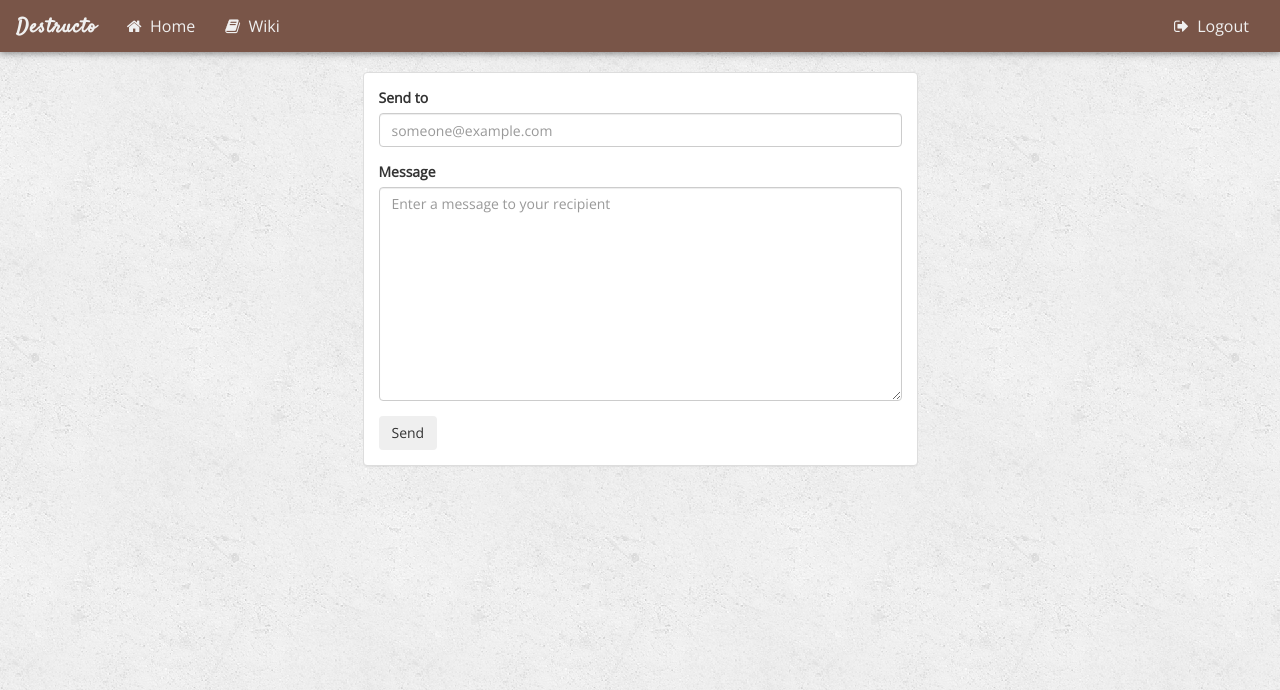
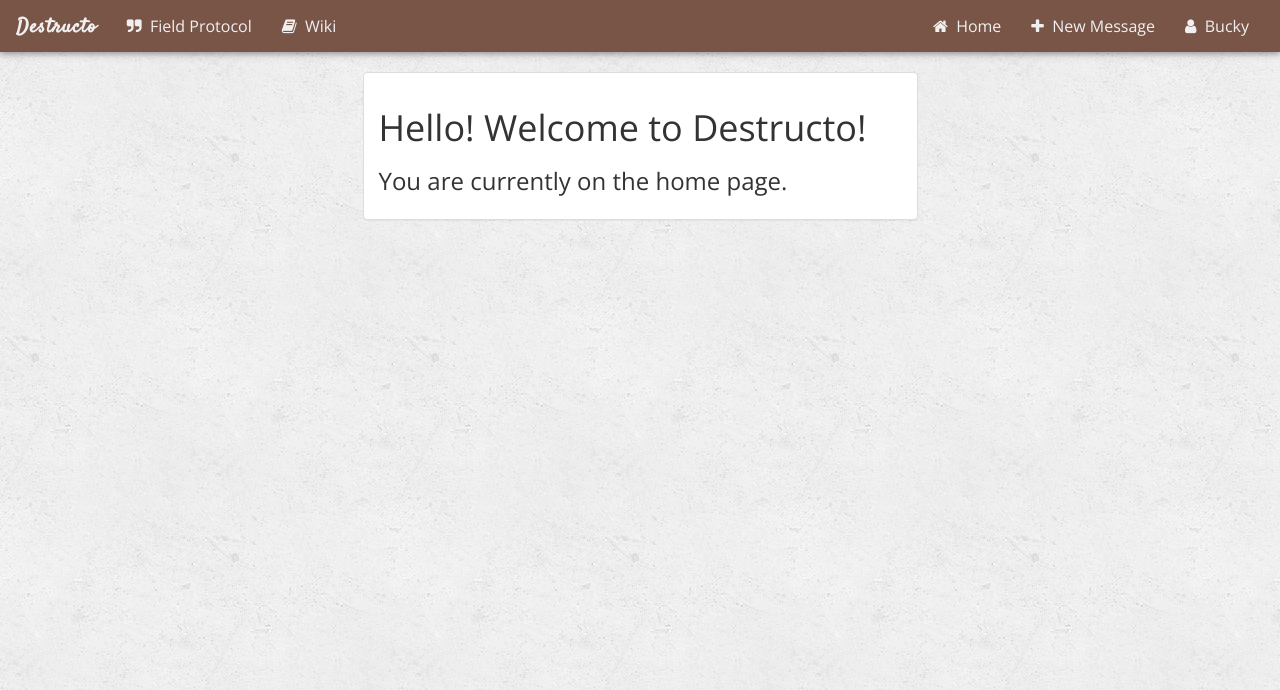
Before and after one commit to Ascendings/destructo, a PHP site: template app/views/home.twig in a window 1280 px wide. Shown: the top 690 px of the page. Run offline with PHP 8.4, Linux system fonts and the light colour scheme; the template is opened without the code that fills it, so the values that code supplies are empty; some libraries are stand-ins or nearby versions.

Commit message:
Moved some views around

```diff
--- a/app/views/home.twig
+++ b/app/views/home.twig
@@ -5,19 +5,8 @@
 		<div class="col-md-6 col-md-offset-3">
 			<div class="panel panel-default">
 				<div class="panel-body">
-					<form class="destructo-form" action="{{ path_for('send') }}" method="POST" autocomplete="off">
-						<div class="form-group">
-							<label for="email">Send to</label>
-							<input type="email" name="email" id="email" class="form-control" placeholder="someone@example.com" />
-						</div>
-
-						<div class="form-group">
-							<label for="message">Message</label>
-							<textarea name="message" id="message" placeholder="Enter a message to your recipient" cols="30" rows="10"  class="form-control"></textarea>
-						</div>
-
-						<button class="btn">Send</button>
-					</form>
+					<h1>Hello! Welcome to Destructo!</h1>
+          <h3>You are currently on the home page.</h3>
 				</div>
 			</div>
 		</div>
--- a/app/views/templates/partials/navbar.twig
+++ b/app/views/templates/partials/navbar.twig
@@ -14,7 +14,7 @@
       <ul class="nav navbar-nav">
         <li class="">
           <a href="https://www.fieldprotocol.com/">
-            <i class="fa fa-home"></i>&nbsp; Home
+            <i class="fa fa-quote-right"></i>&nbsp; Field Protocol
           </a>
         </li>
         <li class="">
@@ -26,9 +26,27 @@
 
       <ul class="nav navbar-nav navbar-right">
         <li class="">
-          <a href="">
-            <i class="fa fa-sign-out"></i>&nbsp; Logout
+          <a href="{{ path_for('home') }}">
+            <i class="fa fa-home"></i>&nbsp; Home
           </a>
+        </li>
+        <li class="">
+          <a href="{{ path_for('message.send') }}">
+            <i class="fa fa-plus"></i>&nbsp; New Message
+          </a>
+        </li>
+        <li class="dropdown">
+          <a href="#" class="dropdown-toggle" data-toggle="dropdown">
+            <i class="fa fa-user"></i>&nbsp; Bucky
+          </a>
+          <ul class="dropdown-menu">
+            <li><a href="">
+              <i class="fa fa-circle-o"></i>&nbsp; Profile
+            </a></li>
+            <li><a href="">
+              <i class="fa fa-sign-out"></i>&nbsp; Logout
+            </a></li>
+          </ul>
         </li>
       </ul>
     </div>
```
Also changed, not shown: app/routes.php (+7 -0 lines), app/views/message/new.twig (added, +25 -0 lines).
